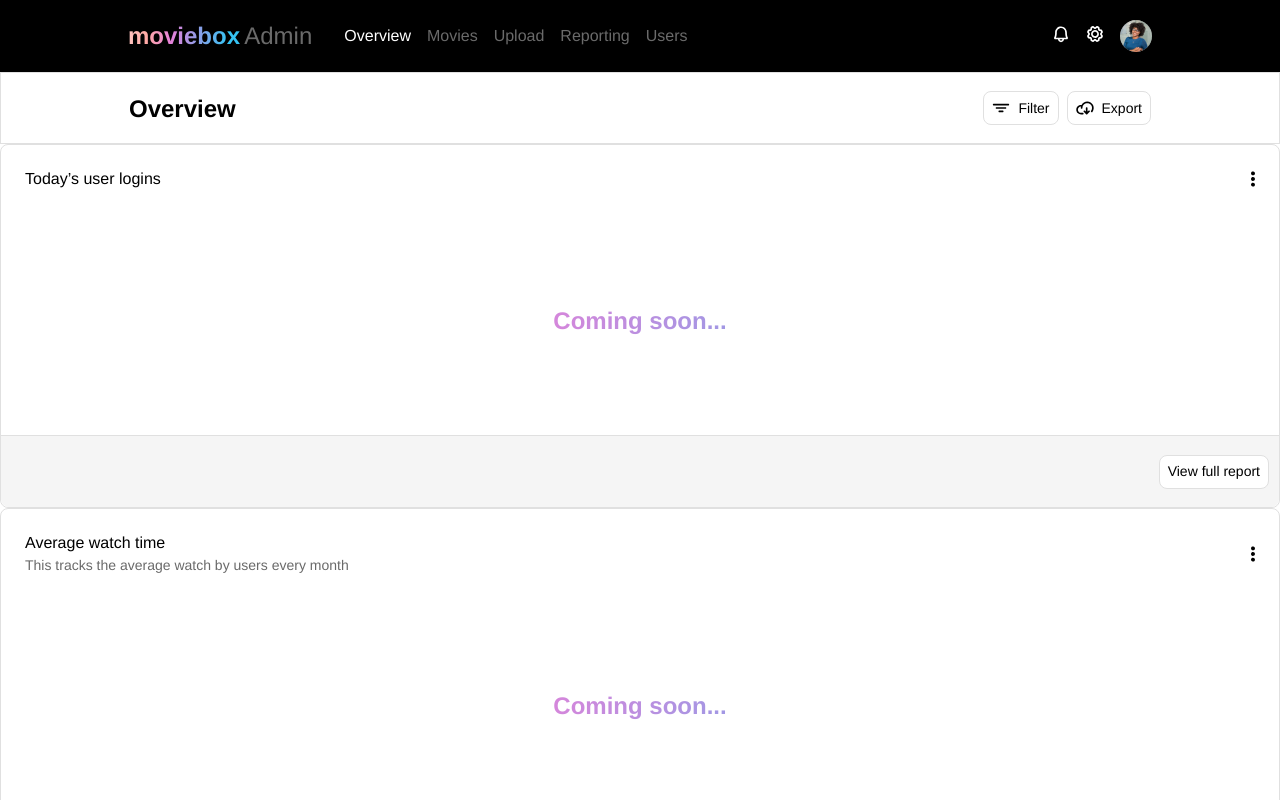
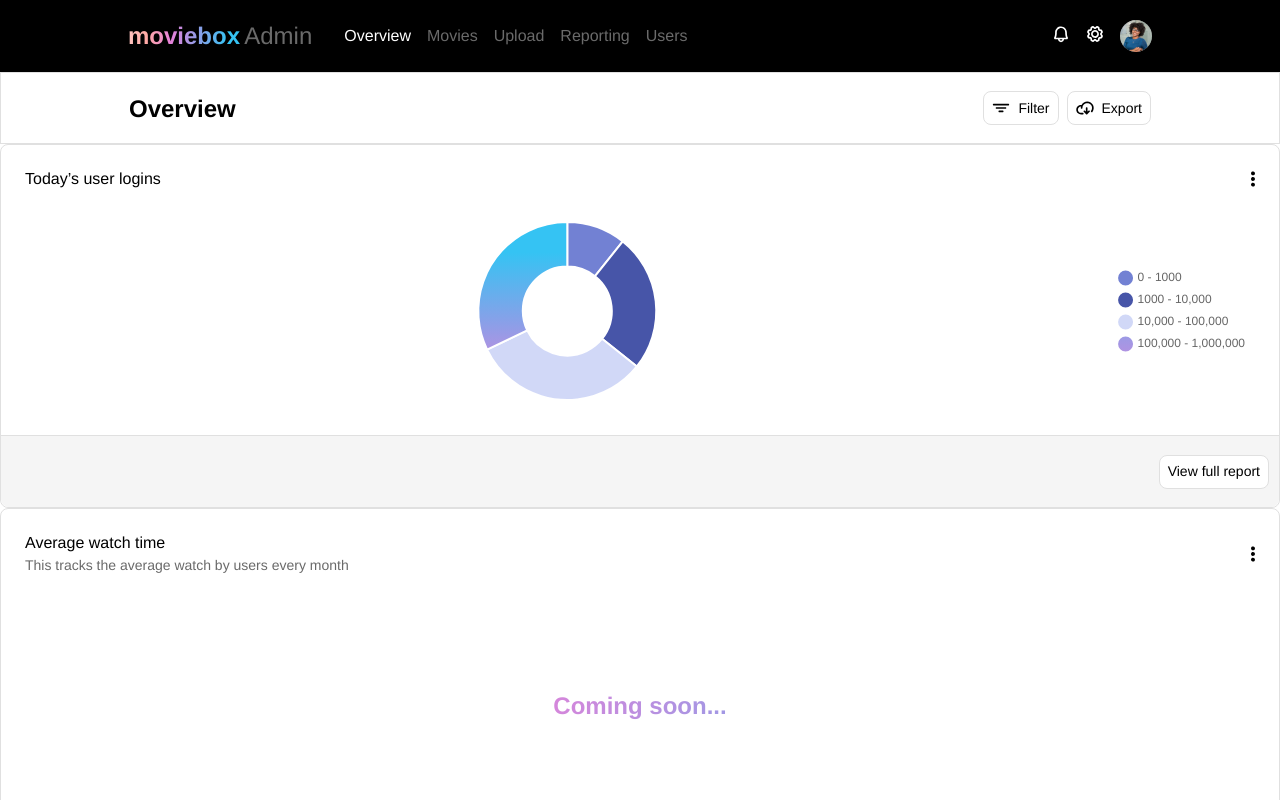
Before and after one commit to god-of-js/workroom, a Vue app: page / in a window 1280 px wide. Shown: the top 800 px of the page. Built offline with nearby package versions, Linux system fonts and the light colour scheme.

Commit message:
chore(): today user logins graph done

```diff
--- a/src/components/analytics/TodayUserLogins.vue
+++ b/src/components/analytics/TodayUserLogins.vue
@@ -1,7 +1,59 @@
 <script setup lang="ts">
 import UiButton from '../ui/UiButton.vue'
-import ComingSoon from './ComingSoon.vue'
 import UiIcon from '../ui/UiIcon.vue'
+import UiChart from '../ui/UiChart.vue';
+import { ChartTypeRegistry } from 'chart.js';
+const ctx = document.createElement('canvas').getContext('2d')!;
+const gradient = ctx.createLinearGradient(0, 0, 0, 300);
+gradient.addColorStop(0, '#35C3F3');
+gradient.addColorStop(0.1127 / 1.0729, '#35C3F3');
+gradient.addColorStop(0.3672 / 1.0729, '#8B9FE8');
+gradient.addColorStop(0.6172 / 1.0729, '#E681D8');
+gradient.addColorStop(0.8279 / 1.0729, '#FFA9A4');
+gradient.addColorStop(1, '#FED2CE');
+
+const data = {
+  labels: [
+    '0 - 1000',
+    '1000 - 10,000',
+    '10,000 - 100,000',
+    '100,000 - 1,000,000'
+  ],
+  datasets: [{
+    label: 'My First Dataset',
+    data: [300, 700, 900, 900],
+    backgroundColor: [
+      '#7281D3',
+      '#4755A8',
+      '#D1D8F7',
+      gradient,
+    ],
+    hoverOffset: 4
+  }]
+};
+const config = {
+  type: 'doughnut' as keyof ChartTypeRegistry,
+  data: data,
+};
+const options = {
+    plugins: {
+      legend: {
+        position: 'right',
+        align: 'center',
+        padding: {
+          left: 10,
+          right: 10,
+          top: 10,
+          bottom: 10
+        },
+        labels: {
+          usePointStyle: true,
+          pointRadius: 2,
+          fontSize: 10
+        }
+      }
+    }
+  }
 </script>
 
 <template>
@@ -11,8 +63,10 @@ import UiIcon from '../ui/UiIcon.vue'
         <h2>Today’s user logins</h2>
         <UiIcon name="ThreeDots" />
       </div>
-      <ComingSoon />
+      <!-- <ComingSoon /> -->
       <!-- TODO: add chart -->
+
+        <UiChart :chart-data="config" :chart-options="options" class="chart-container" />
     </div>
     <div class="view-full-report">
       <UiButton>View full report</UiButton>
@@ -65,5 +119,9 @@ import UiIcon from '../ui/UiIcon.vue'
 
     height: 72px;
   }
+
+  .chart-container {
+    max-height: 180px;
+  }
 }
 </style>
--- a/src/components/ui/UiChart.vue
+++ b/src/components/ui/UiChart.vue
@@ -25,5 +25,5 @@ onMounted(() => {
 })
 </script>
 <template>
-  <canvas ref="canvas" />
+  <canvas ref="canvasRef" />
 </template>
```
